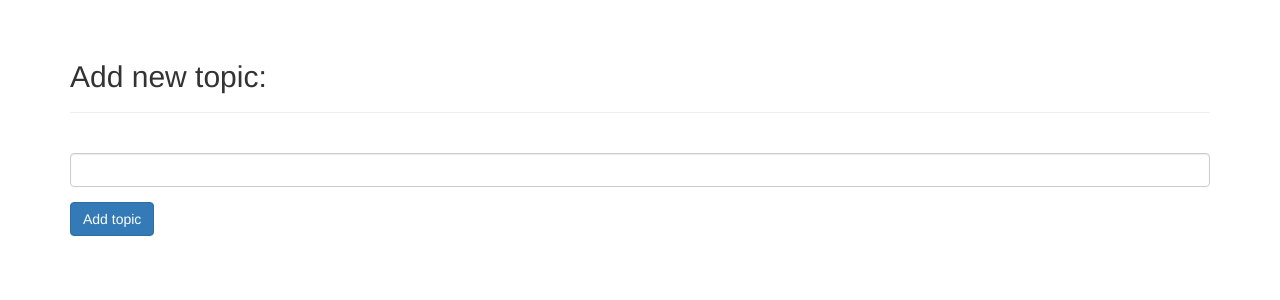
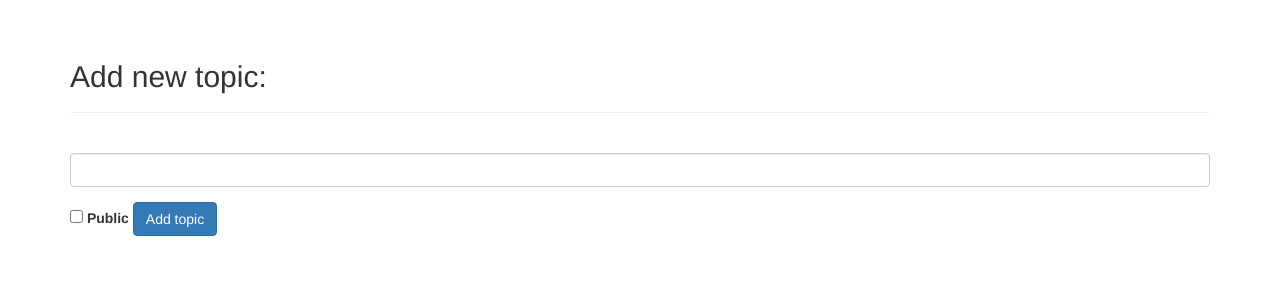
Before and after one commit to Rasul230405/LearningLog, a Django app: page /new_topic/ in a window 1280 px wide. Shown: the part 51-351 px from the top of the page. Run offline with Django 3.2, Linux system fonts and the light colour scheme; a user stored in the database is signed in; some libraries are stand-ins or nearby versions.

Commit message:
add public blog

```diff
--- a/learning_log/settings.py
+++ b/learning_log/settings.py
@@ -24,9 +24,9 @@ BASE_DIR = Path(__file__).resolve().parent.parent
 SECRET_KEY = 'django-insecure-#wgjgb_g)kv8s6po&)v*bfxm(k3&a5tx2dy567a0ox$e&)a9xs'
 
 # SECURITY WARNING: don't run with debug turned on in production!
-DEBUG = False
+DEBUG = True
 
-ALLOWED_HOSTS = ['learning-log-app-my-app.herokuapp.com']
+ALLOWED_HOSTS = ['localhost']
 
 
 # Application definition
--- a/learning_logs/models.py
+++ b/learning_logs/models.py
@@ -6,7 +6,7 @@ class Topic(models.Model):
     text = models.CharField(max_length=200)
     date_added = models.DateTimeField(auto_now_add=True)
     owner = models.ForeignKey(User, on_delete=models.PROTECT)
-    chechbox = models.BooleanField()
+    public = models.BooleanField(default=False)
 
     def __str__(self):
         """Return string represent of the model"""
@@ -17,6 +17,7 @@ class Entry(models.Model):
     topic = models.ForeignKey(Topic, on_delete=models.PROTECT)
     text = models.TextField()
     date_added = models.DateTimeField(auto_now_add=True)
+    owner = models.ForeignKey(User, on_delete=models.PROTECT)
 
     class Meta:
         verbose_name_plural = "entries"
--- a/learning_logs/templates/learning_logs/new_topic.html
+++ b/learning_logs/templates/learning_logs/new_topic.html
@@ -10,7 +10,7 @@
 <form action="{% url 'new_topic' %}" method="POST" class="form">
     {% csrf_token %}
     {% bootstrap_form form %}
-
+    <label><input type="checkbox" name="public"/> Public</label>
     {% buttons %}
     <button name="Submit"  class="btn btn-primary">Add topic</button>
     {% endbuttons %}
--- a/learning_logs/views.py
+++ b/learning_logs/views.py
@@ -13,15 +13,15 @@ def index(request):
 @login_required
 def topics(request):
     """show all topics"""
-    topic= Topic.objects.filter(checked=true)
-    context = {'topics':topics}
+    topics = Topic.objects.filter(public=True).order_by("-date_added")
+    context = {'topics': topics}
     return render(request,"learning_logs/topics.html",context)
 
 @login_required
 def topic(request, topic_id):
     """Entry page"""
     topic = get_object_or_404(Topic, id=topic_id)
-    if topic.owner != request.user:
+    if topic.public == False:
         raise Http404
     entries = topic.entry_set.order_by('-date_added')
     context = {'topic': topic, 'entries': entries}
@@ -36,6 +36,8 @@ def new_topic(request):
         if form.is_valid():
             new_topic = form.save(commit=False)
             new_topic.owner = request.user
+            if request.POST["public"]:
+                new_topic.public = True
             form.save()
             return HttpResponseRedirect(reverse('topics'))
 
@@ -54,7 +56,8 @@ def new_entry(request, topic_id):
         if form.is_valid():
             my_entry = form.save(commit=False)
             my_entry.topic = topic
-            if topic.owner == request.user:
+            my_entry.owner = request.user
+            if topic.public == True:
                 my_entry.save()
                 return HttpResponseRedirect(reverse('topic',args=[topic_id]))
             else:
```
Also changed, not shown: learning_logs/templates/learning_logs/topic.html (+6 -4 lines), db.sqlite3, learning_logs/migrations/0004_topic_checkbox.py (added), learning_logs/migrations/0005_auto_20210519_0906.py (added), learning_logs/migrations/0006_entry_owner.py (added).
